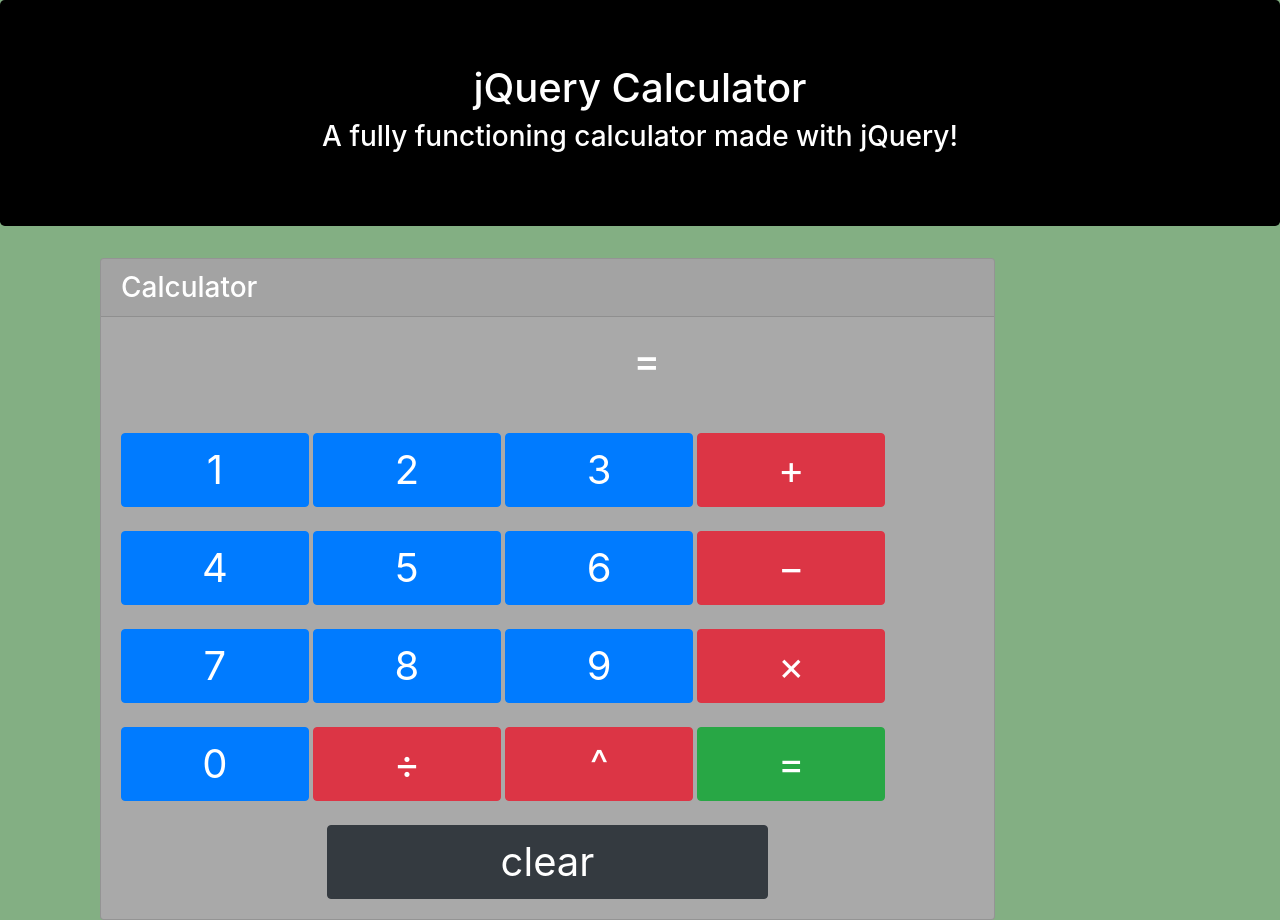
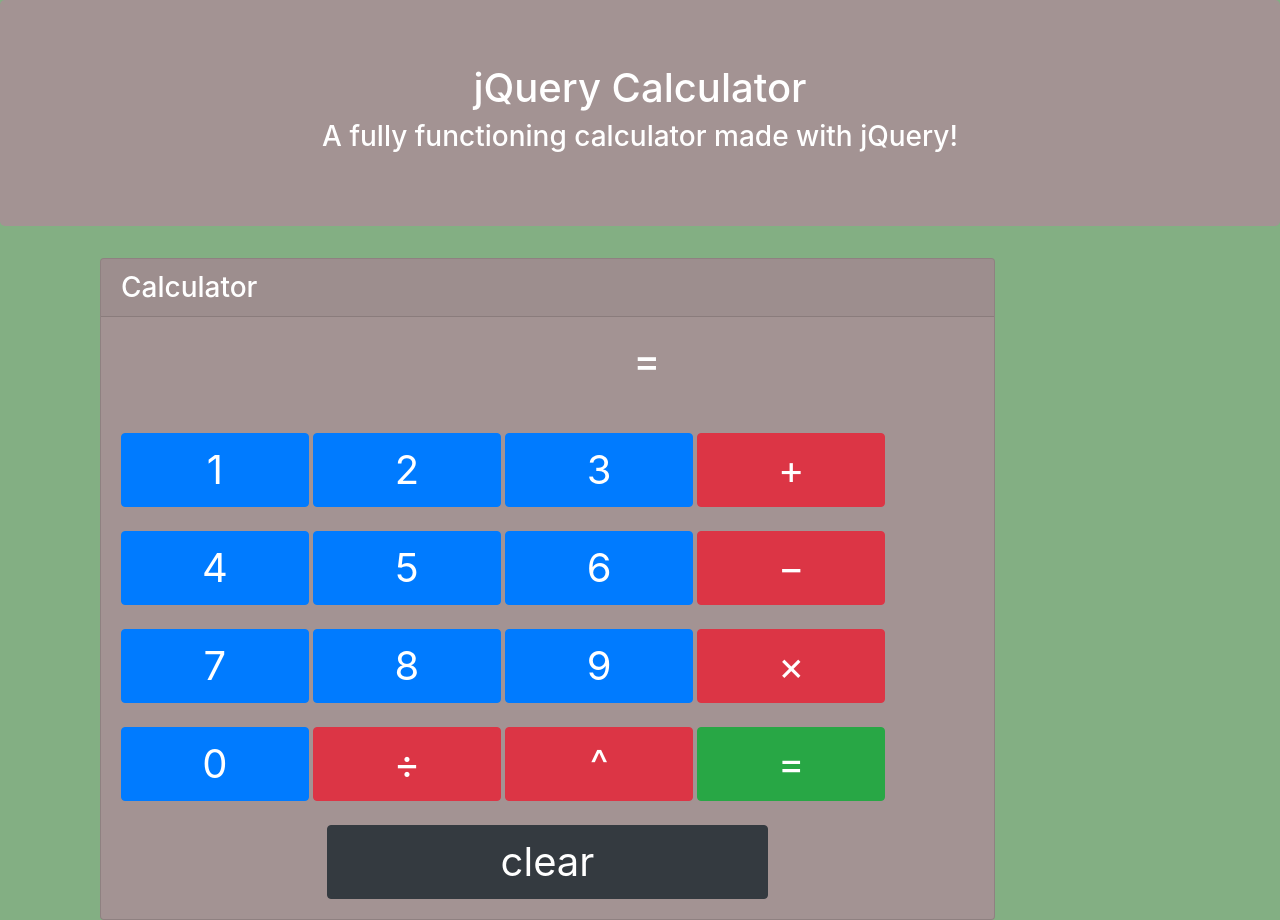
Before and after one commit to cfech/jQueryCalculator, a plain HTML site: page index.html in a window 1280 px wide. Drawn offline with nearby package versions, Linux system fonts and the light colour scheme.

Commit message:
updated color schem:

```diff
--- a/style.css
+++ b/style.css
@@ -23,11 +23,11 @@ body{
 }
 
 .jumbotron{
-    background-color: black;
+    background-color: #A39393;
     color: white;
 }
 
 .calcBody{
-    background-color: darkgray;
+    background-color: #A39393;
     color: white;
 }
```
